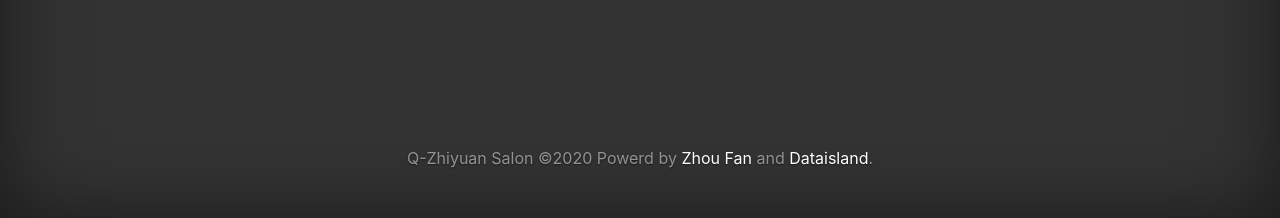
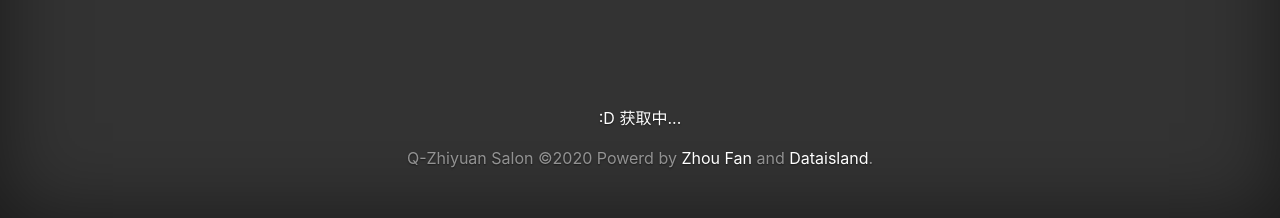
Before and after one commit to cla7aye15I4nd/zhiyuan-salon-Q, a Flask app: page /salon/login in a window 1280 px wide. Shown: the part 582-800 px from the top of the page. Run offline with Flask 2, Linux system fonts and the light colour scheme; parts of the project's set-up code (start-up, migrations or seed data) failed here and were passed over; some libraries are stand-ins or nearby versions.

Commit message:
Update footer.html

```diff
--- a/src/app/templates/footer.html
+++ b/src/app/templates/footer.html
@@ -1,5 +1,7 @@
 <footer class="mastfoot">
     <div class="inner">
+      <script src="https://v1.hitokoto.cn/?encode=js&select=%23hitokoto" defer></script>
+      <p id="hitokoto"><a href="#" id="hitokoto_text"> :D 获取中... </a></p>
       <p>
         Q-Zhiyuan Salon ©2020 Powerd by <a href='https://github.com/Evensgn'> Zhou Fan </a> and <a href='https://github.com/cla7aye15I4nd'> Dataisland</a>.
       </p>
```
